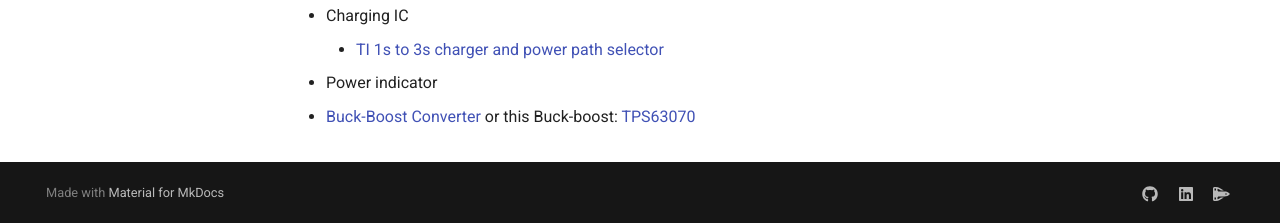
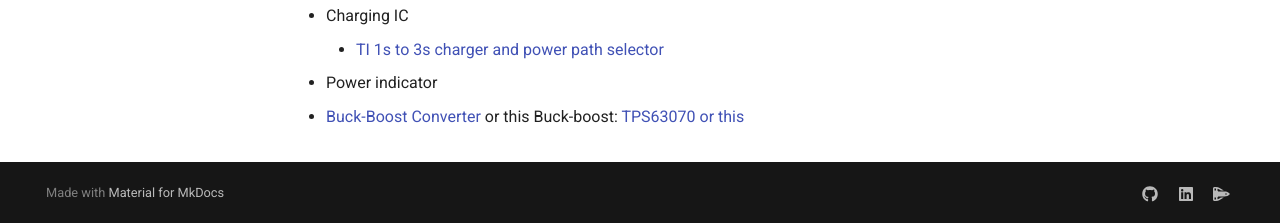
Before and after one commit to sonicavionics/sonicavionics.com, an MkDocs documentation site: the page built from docs/nextboard.md, in a window 1280 px wide. Shown: the part 684-907 px from the top of the page. Built offline with MkDocs 1.6.1 and Material for MkDocs 9.7.7, drawn with Linux system fonts in a browser that asks for light colours; comment, search, counter and statistics services are not loaded.

Commit message:
add potential buck boost

```diff
--- a/docs/nextboard.md
+++ b/docs/nextboard.md
@@ -24,3 +24,4 @@ GPS
 
 - [Buck-Boost Converter](https://www.ti.com/lit/ds/symlink/tps63060.pdf?ts=1731997031379&ref_url=https%253A%252F%252Fwww.ti.com%252Fproduct%252FTPS63060)
 or this Buck-boost: [TPS63070 ](https://www.ti.com/lit/ds/symlink/tps63070.pdf?ts=1731929729399&ref_url=https%253A%252F%252Fwww.ti.com%252Fproduct%252FTPS63070%253Futm_source%253Dgoogle%2526utm_medium%253Dcpc%2526utm_campaign%253Dapp-null-null-gpn_en-cpc-pf-google-eu%2526utm_content%253Dtps63070%2526ds_k%253DTPS63070%2526dcm%253Dyes%2526gad_source%253D1%2526gclid%253DCj0KCQiA6Ou5BhCrARIsAPoTxrCaR9ul4GKeeqk04exPs55nL8KK7Iabunx0if0zZDwEN4diN9oB0GIaAmwyEALw_wcB%2526gclsrc%253Daw.ds)
+[or this ](https://www.ti.com/lit/ds/symlink/tps63020.pdf?ts=1732930705266&ref_url=https%253A%252F%252Fwww.ti.com%252Fproduct%252FTPS63020)
```
